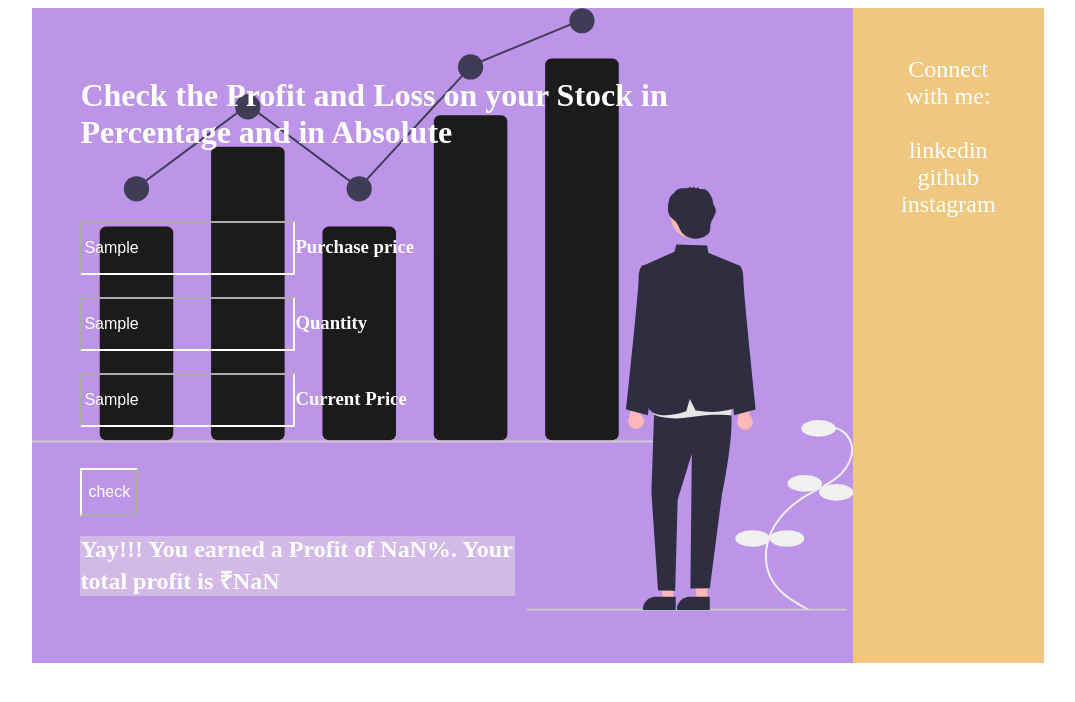
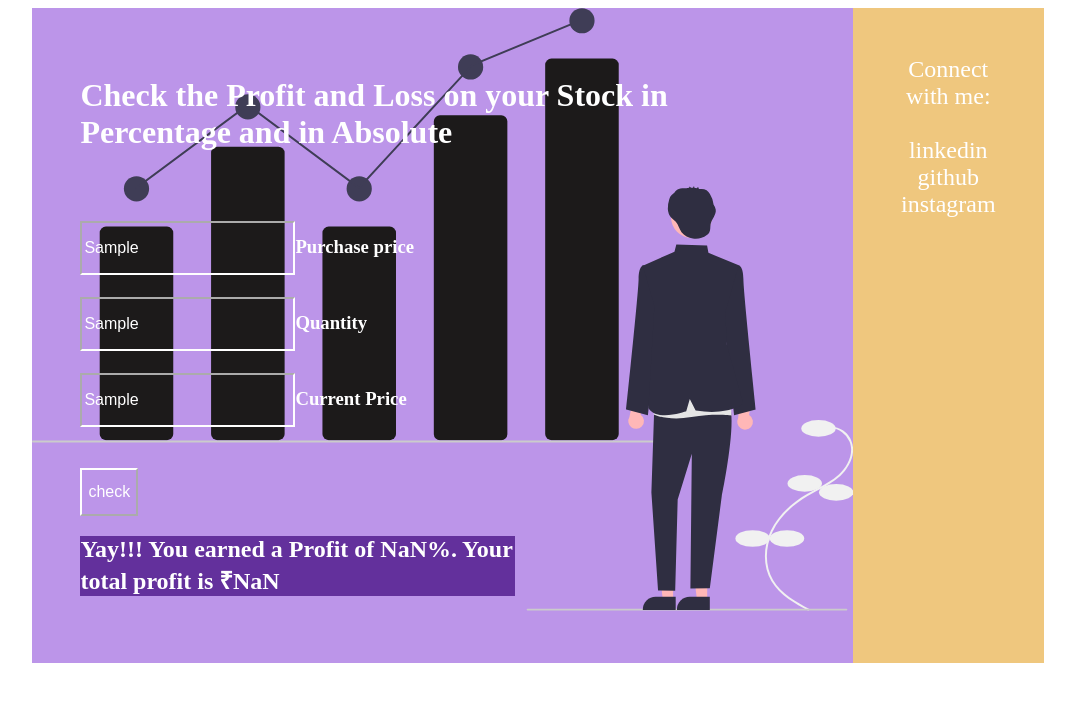
Before and after one commit to BhavyaPant-bly/Stocks-Report, a plain HTML site: page index.html in a window 1280 px wide. Both pictures are taken after typing "Sample", "Sample", "Sample" into the empty fields and a click on the input "check". Shown: the whole page, without its empty margins (102-1177 px from the left). Drawn offline with Linux system fonts and the light colour scheme.

Commit message:
style: changed bg color

```diff
--- a/style.css
+++ b/style.css
@@ -13,7 +13,7 @@
 }
 #profitloss{
     display:none;
-    background-color:rgb(236, 228, 228, 0.45);
+    background-color:rgba(62, 7, 124, 0.70);
     width:60%;
 }
 body{
@@ -28,8 +28,7 @@ body{
    background-size:contain;
 }
 input{
-    /* border:none; */
-    border-color: var(--ter-color);
+    border-color:var(--ter-color);
     background:none;
     color:var(--ter-color);
     height:3rem;
```
